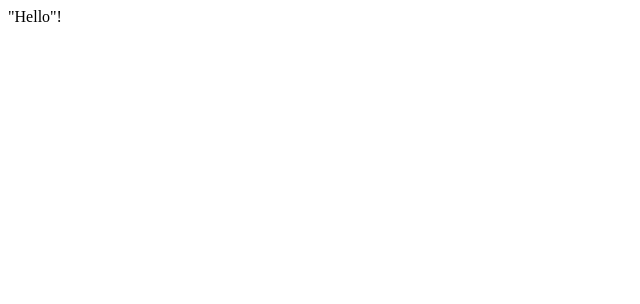
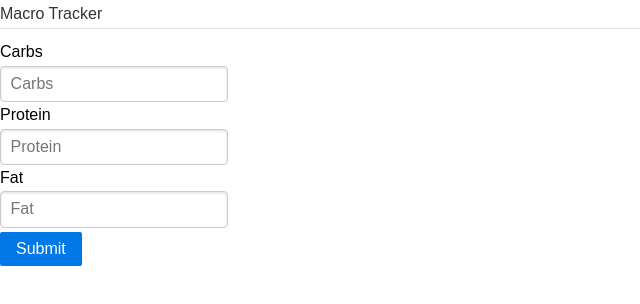
Before and after one commit to yabeii/workout, a React (Create React App) app in the folder client/: page / in a window 1280 px wide. Shown: the top 304 px of the page, without its empty margins (0-640 px from the left). Built offline with nearby package versions, Linux system fonts and the light colour scheme.

Commit message:
#basic form outline uploaded

```diff
--- a/client/src/App.js
+++ b/client/src/App.js
@@ -1,10 +1,12 @@
 import React, { Component } from 'react';
+
+import MacroTracker from './components/macrotracker';
 
 class App extends Component {
   render() {
     return (
       <div className="App">
-        "Hello"!
+        <MacroTracker />
       </div>
     );
   }
--- a/client/src/components/macrotracker.js
+++ b/client/src/components/macrotracker.js
@@ -1,4 +1,6 @@
 import React, { Component } from 'react';
+import { connect } from 'react-redux';
+
 import 'purecss';
 
 
@@ -40,6 +42,6 @@ class MacroTracker extends Component {
 }
 
 export default connect(
-    mapStateToProps,
-    mapDispatchToProps
+    // mapStateToProps,
+    // mapDispatchToProps
 )(MacroTracker);
```
